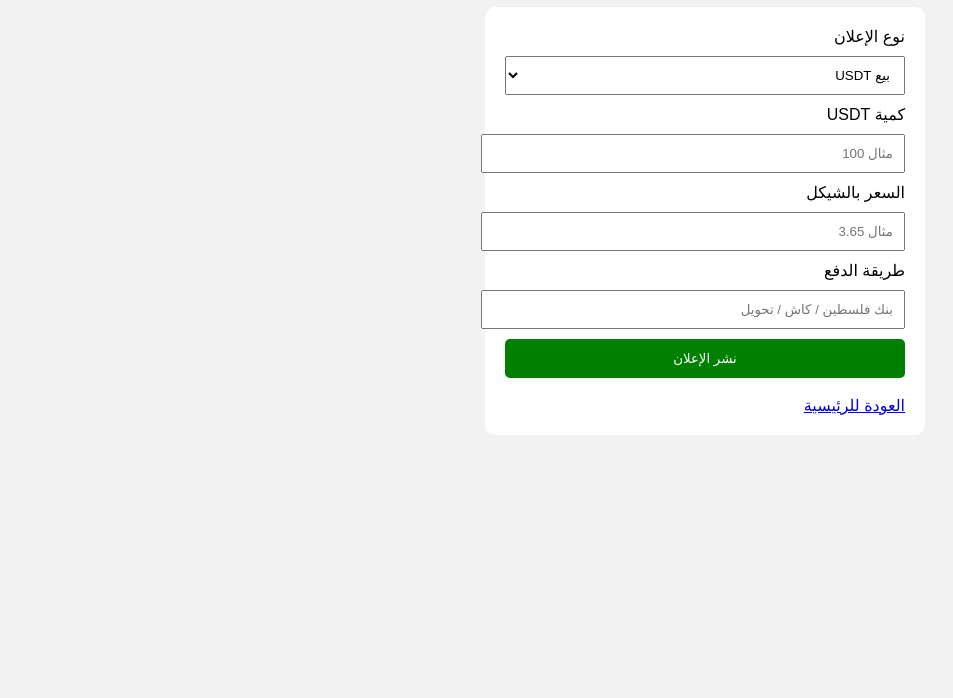
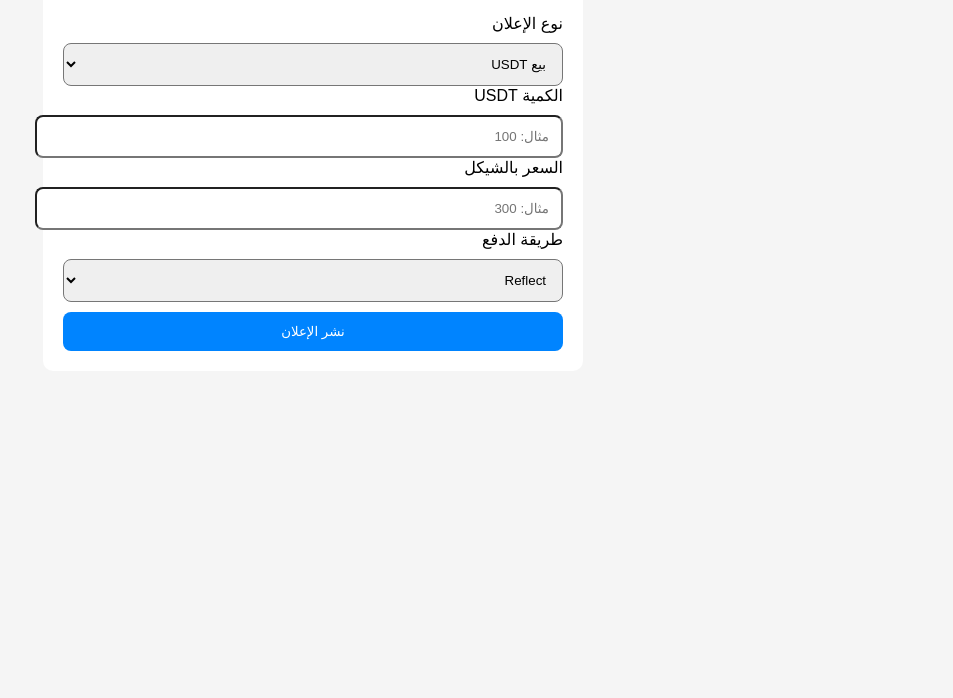
Before and after one commit to sameraishi460-cmd/USDT-P2P-Palestine, a plain HTML site: page templates/create_ad.html in a window 1280 px wide. Shown: the part 102-800 px from the top of the page, without its empty margins (327-1280 px from the left). Drawn offline with Linux system fonts and the light colour scheme.

Commit message:
Refactor create_ad.html for improved layout and labels

```diff
--- a/templates/create_ad.html
+++ b/templates/create_ad.html
@@ -1,15 +1,14 @@
 <!DOCTYPE html>
-<html lang="ar" dir="rtl">
-
+<html lang="ar">
 <head>
 <meta charset="UTF-8">
-<title>إنشاء إعلان USDT</title>
+<title>إنشاء إعلان</title>
 
 <style>
-
 body{
     font-family:Arial;
-background:#f2f2f2;
+    direction:rtl;
+    background:#f5f5f5;
     padding:20px;
 }
 
@@ -17,115 +16,88 @@ padding:20px;
     background:white;
     padding:20px;
     border-radius:10px;
-max-width:400px;
+    max-width:500px;
+    margin:auto;
 }
 
-input, select{
+input,select,button{
     width:100%;
-padding:10px;
-margin:10px 0;
+    padding:12px;
+    margin-top:10px;
+    border-radius:8px;
 }
 
 button{
-width:100%;
-padding:12px;
-background:green;
+    background:#0084ff;
     color:white;
     border:0;
-border-radius:5px;
 }
-
 </style>
 
 </head>
 
-
 <body>
-
-
-<h1>➕ إنشاء إعلان USDT</h1>
-
 
 <div class="box">
 
+<h2>🇵🇸 إنشاء إعلان USDT</h2>
 
 <form method="POST">
 
-
-<label>
-نوع الإعلان
-</label>
+<label>نوع الإعلان</label>
 
 <select name="type">
+<option value="SELL">بيع USDT</option>
+<option value="BUY">شراء USDT</option>
+</select>
 
-<option value="SELL">
-بيع USDT
-</option>
 
-<option value="BUY">
-شراء USDT
-</option>
+<label>الكمية USDT</label>
+
+<input
+type="number"
+name="amount"
+placeholder="مثال: 100"
+required>
+
+
+<label>السعر بالشيكل</label>
+
+<input
+type="number"
+name="price"
+placeholder="مثال: 300"
+required>
+
+
+<label>طريقة الدفع</label>
+
+<select name="payment">
+
+<option>Reflect</option>
+
+<option>Apple Pay</option>
+
+<option>Google Pay</option>
+
+<option>بنك فلسطين</option>
+
+<option>تحويل بنكي</option>
+
+<option>نقدي</option>
 
 </select>
 
 
-
-<label>
-كمية USDT
-</label>
-
-<input
-type="number"
-name="amount"
-placeholder="مثال 100"
-required>
-
-
-
-<label>
-السعر بالشيكل
-</label>
-
-<input
-type="number"
-step="0.01"
-name="price"
-placeholder="مثال 3.65"
-required>
-
-
-
-<label>
-طريقة الدفع
-</label>
-
-<input
-type="text"
-name="payment"
-placeholder="بنك فلسطين / كاش / تحويل"
-required>
-
-
-
-<button>
+<button type="submit">
 نشر الإعلان
 </button>
-
 
 
 </form>
 
 
-<br>
-
-<a href="/">
-العودة للرئيسية
-</a>
-
-
 </div>
 
-
 </body>
-
 </html>
```
Lines whose indentation alone changed are shown as unchanged.
